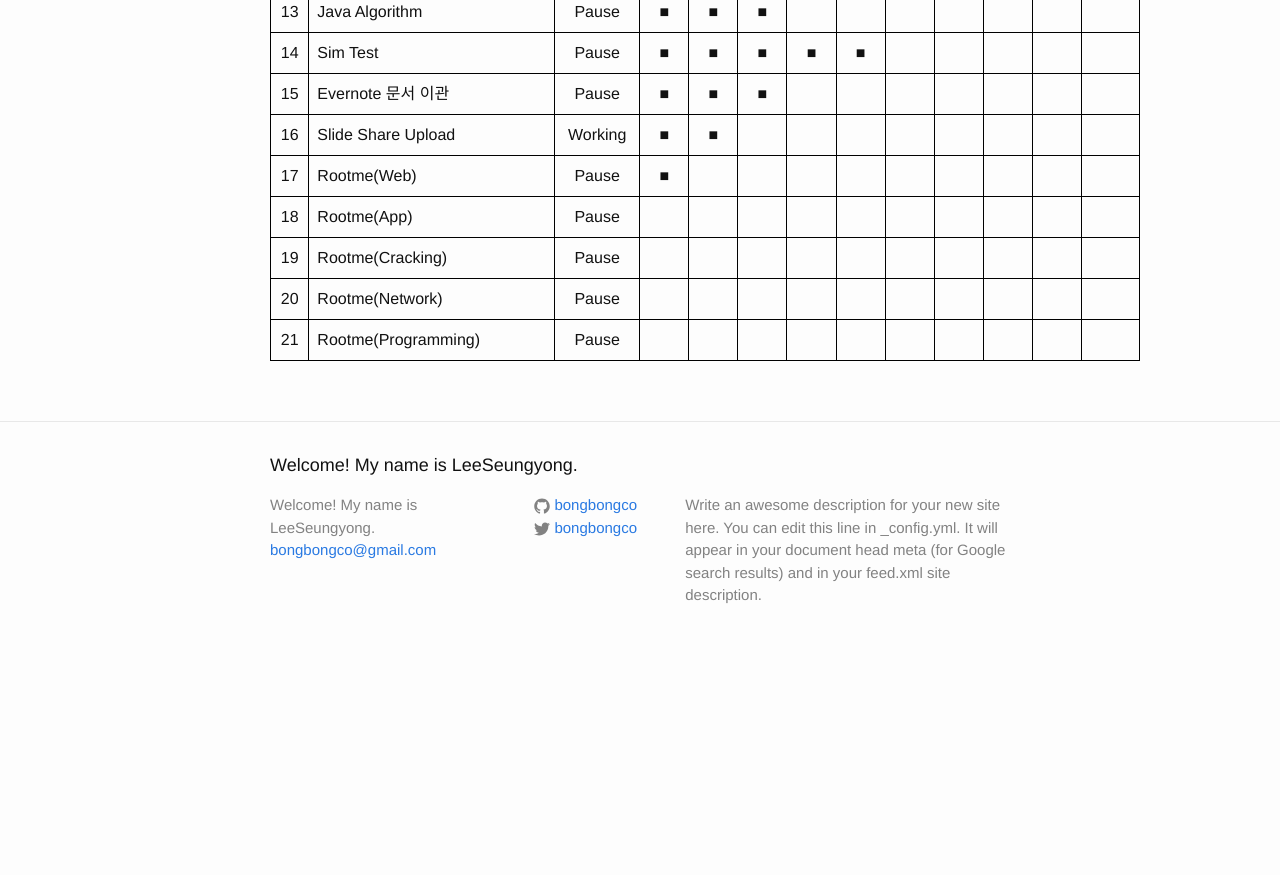
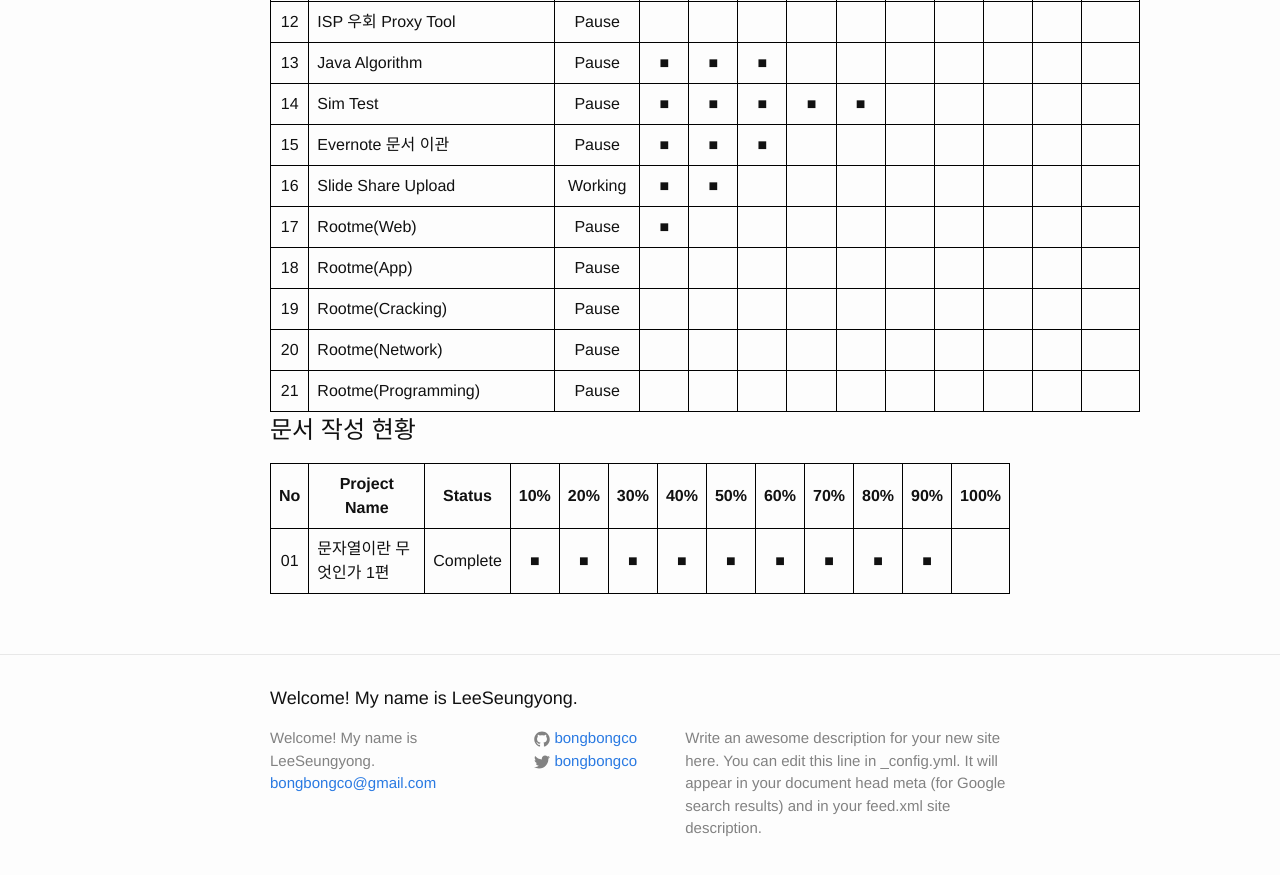
Before and after one commit to LktProgrammer/bongbongco.github.io, a Jekyll site: the page built from _posts/2016-09-12-GarbageTask.markdown, in a window 1280 px wide and 900 px high, scrolled down 742 px. Shown: the top 875 px of the window. Built offline with Jekyll 4.4.1, drawn with Linux system fonts in a browser that asks for light colours; before the commit the page ends 1409 px from its top, so only the background shows below that.

Commit message:
Update 2016-09-12-GarbageTask.markdown

```diff
--- a/_posts/2016-09-12-GarbageTask.markdown
+++ b/_posts/2016-09-12-GarbageTask.markdown
@@ -3,6 +3,8 @@ layout: post
 title: 개인 프로젝트 목록.
 ---
 
+
+# 프로젝트 현황
 
 |--+-----------+------+---+---+---+---+---+---+---+---+---+----|
 |No|Project Name|Status|10%|20%|30%|40%|50%|60%|70%|80%|90%|100%|
@@ -29,3 +31,11 @@ title: 개인 프로젝트 목록.
 |20| Rootme(Network)|Pause||||||||||
 |21| Rootme(Programming)|Pause||||||||||
 |--+-----------+------+---+---+---+---+---+---+---+---+---+----|
+
+# 문서 작성 현황
+
+|--+-----------+------+---+---+---+---+---+---+---+---+---+----|
+|No|Project Name|Status|10%|20%|30%|40%|50%|60%|70%|80%|90%|100%|
+|:-:|-----------|:-----:|:-:|:-:|:-:|:-:|:-:|:-:|:-:|:-:|:-:|:-:|
+|01| 문자열이란 무엇인가 1편 |Complete|■|■|■|■|■|■|■|■|■|
+|--+-----------+------+---+---+---+---+---+---+---+---+---+----|
```
